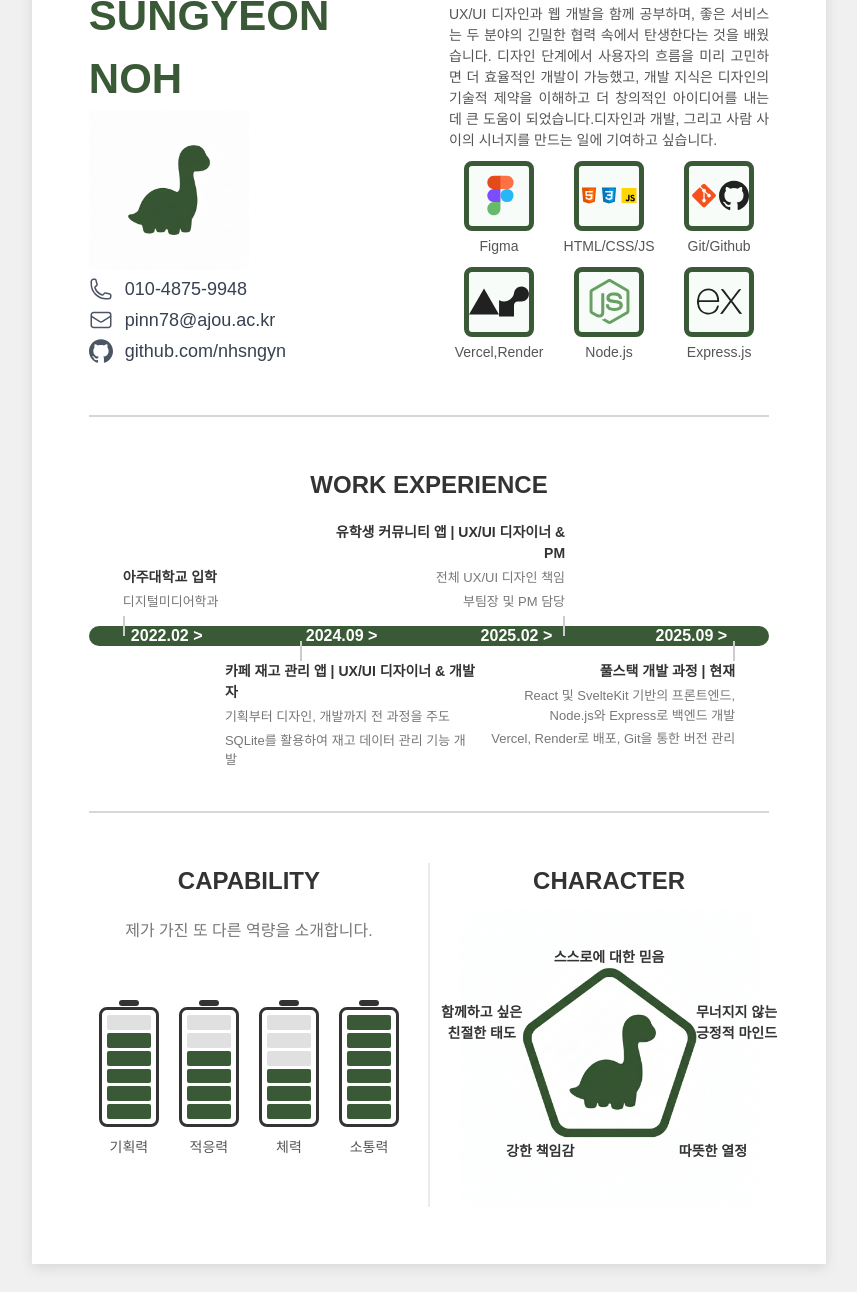
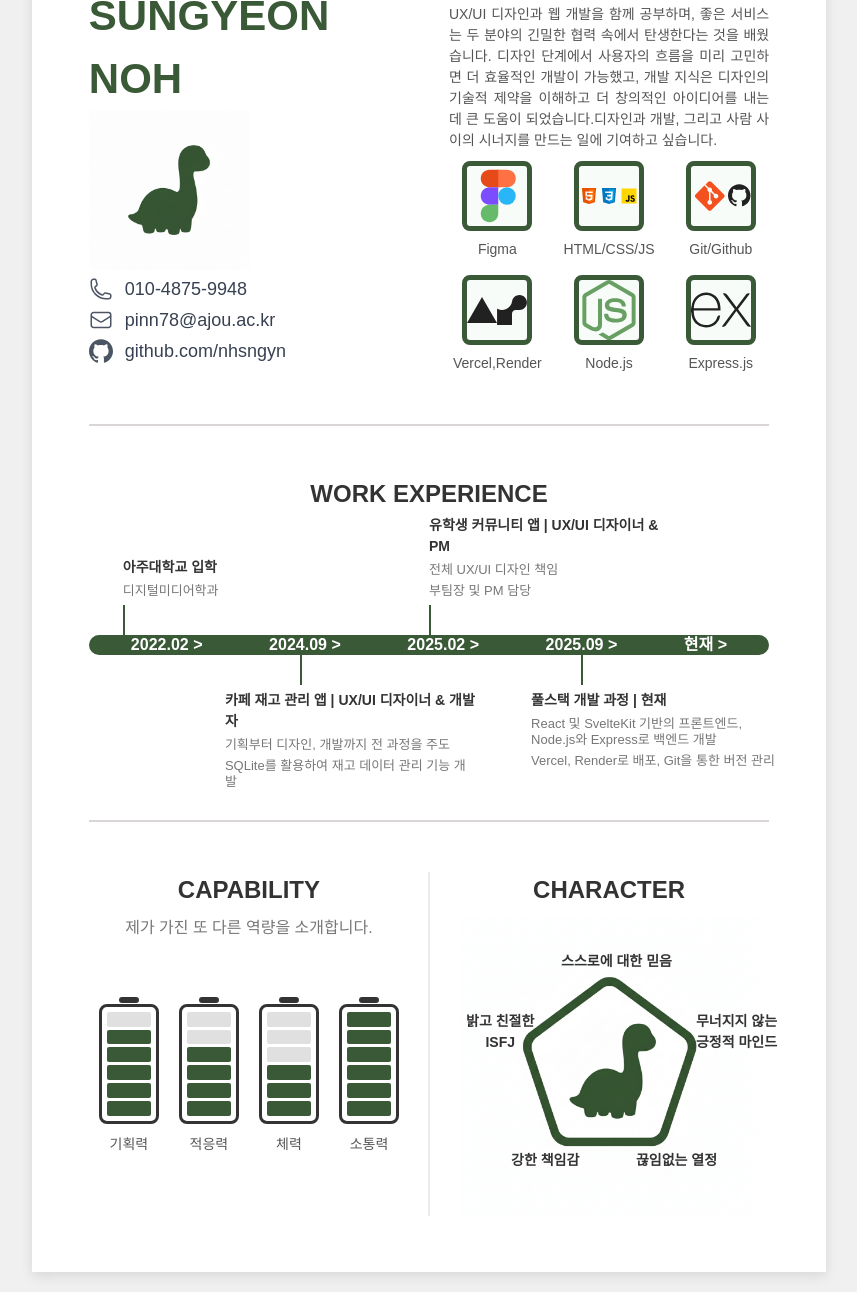
Before and after one commit to nhsngyn/id-resume_infographic, a plain HTML site: page index.html in a window 1280 px wide. Shown: the part 127-1419 px from the top of the page, without its empty margins (211-1068 px from the left). Drawn offline with nearby package versions, Linux system fonts and the light colour scheme; a web font is replaced by a local one.

Commit message:
마무리

```diff
--- a/index.html
+++ b/index.html
@@ -283,28 +283,41 @@
             <span class="timeline-point">2024.09 ></span>
             <span class="timeline-point">2025.02 ></span>
             <span class="timeline-point">2025.09 ></span>
+            <span class="timeline-point">현재 ></span>
           </div>
+
           <div class="event top event-1">
+            <div class="event-content">
               <h3>아주대학교 입학</h3>
               <p>디지털미디어학과</p>
             </div>
+          </div>
+
           <div class="event bottom event-2">
+            <div class="event-content">
               <h3>카페 재고 관리 앱 | UX/UI 디자이너 & 개발자</h3>
               <p>기획부터 디자인, 개발까지 전 과정을 주도</p>
               <p>SQLite를 활용하여 재고 데이터 관리 기능 개발</p>
             </div>
+          </div>
+
           <div class="event top event-3">
+            <div class="event-content">
               <h3>유학생 커뮤니티 앱 | UX/UI 디자이너 & PM</h3>
               <p>전체 UX/UI 디자인 책임</p>
               <p>부팀장 및 PM 담당</p>
             </div>
+          </div>
+
           <div class="event bottom event-4">
+            <div class="event-content">
               <h3>풀스택 개발 과정 | 현재</h3>
               <p>
                 React 및 SvelteKit 기반의 프론트엔드, Node.js와 Express로 백엔드
                 개발
               </p>
               <p>Vercel, Render로 배포, Git을 통한 버전 관리</p>
+            </div>
           </div>
         </div>
       </section>
@@ -377,11 +390,9 @@
             <span class="character-trait trait-2"
               >무너지지 않는<br />긍정적 마인드</span
             >
-            <span class="character-trait trait-3">따뜻한 열정</span>
+            <span class="character-trait trait-3">끊임없는 열정</span>
             <span class="character-trait trait-4">강한 책임감</span>
-            <span class="character-trait trait-5"
-              >함께하고 싶은<br />친절한 태도</span
-            >
+            <span class="character-trait trait-5">밝고 친절한<br />ISFJ</span>
           </div>
         </section>
       </div>
--- a/style.css
+++ b/style.css
@@ -39,6 +39,21 @@
         margin-top: 10px;
       }
 
+            /* === 섹션 공통 === */
+      .section-title {
+        text-align: center;
+        font-size: 24px;
+        font-weight: 700;
+        margin-bottom: 8px;
+        position: relative;
+      }
+      .section-divider {
+        border: none;
+        height: 2px;
+        background-color: #dbd6d6;
+        margin: 50px 0;
+      }
+
       .profile-section,
       .skills-section,
       .capability-section,
@@ -75,22 +90,7 @@
         gap: 0.2rem;
       }
 
-      /* === 섹션 공통 === */
-      .section-title {
-        text-align: center;
-        font-size: 24px;
-        font-weight: 700;
-        margin-bottom: 8px;
-        position: relative;
-      }
-      .section-divider {
-        border: none;
-        height: 2px;
-        background-color: #dbd6d6;
-        margin: 50px 0;
-      }
-
-      /* === SKILL 섹션 (수정된 부분) === */
+      /* === SKILL 섹션  === */
       .skills-description {
         font-size: 14px;
         color: #555;
@@ -101,40 +101,34 @@
       .skills-grid {
         display: grid;
         grid-template-columns: repeat(3, 1fr);
-        gap: 10px;
+        gap: 15px;
         text-align: center;
       }
       .skill-item {
         transition: transform 0.2s ease-in-out;
       }
       .skill-item:hover {
-        transform: scale(1.15); /* 커서 올리면 커지는 효과 */
+        transform: scale(1.1);
       }
       .skill-item p {
         font-size: 14px;
         color: #555;
-        margin-top: 5px;
+        margin-top: 8px;
       }
       .skill-icon-square {
-        width: 70px; /* 너비 */
-        height: 70px; /* 높이 */
-        border-radius: 8px; /* 약간 둥근 사각형 (원하지 않으면 0으로) */
-        border: 5px solid #3a5936; /* 초록색 테두리 */
+        width: 70px;
+        height: 70px;
+        border-radius: 8px;
+        border: 5px solid #3a5936;
         display: flex;
         justify-content: center;
         align-items: center;
         margin: 0 auto;
-        background-color: #f7fcf9; /* 내부 배경색 */
+        background-color: #f7fcf9;
         overflow: hidden; /* SVG가 밖으로 나가지 않도록 */
       }
-      .skill-icon-square svg {
-        /* SVG 선택자도 변경 */
-        width: 45px; /* SVG 크기 조절 */
-        height: 45px;
-        fill: #3a5936; /* SVG 색상 (일부 로고는 자체 색상 가짐) */
-      }
 
-/* === WORK EXPERIENCE (타임라인) === */
+/* === WORK EXPERIENCE  === */
       .timeline {
         position: relative;
         height: 250px;
@@ -167,24 +161,23 @@
   position: absolute;
   width: 250px;
 }
-      .event::before { /* 세로 연결선 */
+.event-content {
+  transition: transform 0.3s ease-in-out;
+}
+
+.event-content:hover {
+  transform: scale(1.2);
+  z-index: 10; /* 커졌을 때 다른 요소 위에 오도록 z-index 유지 */
+}
+
+.event::before {
+  /* 세로 연결선 */
   content: "";
   position: absolute;
   width: 2px;
-        height: 20px;
-        background-color: #ccc;
-      }
-      .event.top {
-        bottom: 150px;
-      }
-      .event.bottom {
-        top: 150px;
-      }
-      .event.top::before {
-        bottom: -25px;
-      }
-      .event.bottom::before {
-        top: -20px;
+  height: 30px;
+  background-color: #3a5936;
+  z-index: 5;
 }
 .event h3 {
   font-size: 14px;
@@ -193,15 +186,25 @@
 .event p {
   font-size: 13px;
   color: #777;
-        margin-top: 4px;
-        line-height: 1.5;
+  margin-top: 5px;
+  line-height: 1.25;
   white-space: normal;
 }
 
-      /* --- 이 부분이 핵심 수정사항입니다 --- */
+      .event.top {
+        bottom: 170px;
+      }
+      .event.bottom {
+        top: 170px;
+      }
+      .event.top::before {
+        bottom: -35px;
+      }
+      .event.bottom::before {
+        top: -35px;
+      }
 
-      /* 왼쪽 항목들: 왼쪽 정렬 */
-      .event-1, .event-2 {
+      .event-1, .event-2,.event-3, .event-4 {
         text-align: left;
       }
       .event-1::before{
@@ -210,18 +213,19 @@
       .event-2::before {
         left: 30%;
       }
+      .event-3::before {
+        left: 0%;
+      }
+      .event-4::before {
+        left: 20%;
+      }
+
       .event-1 { left: 5%; }
       .event-2 { left: 20%; }
 
-      /* 오른쪽 항목들: 오른쪽 정렬 */
-      .event-3, .event-4 {
-        text-align: right;
-      }
-      .event-3::before, .event-4::before {
-        right: 0; /* 연결선을 오른쪽으로 이동 */
-      }
-      .event-3 { right: 30%; } /* left 대신 right 속성 사용 */
-      .event-4 { right: 5%; }  /* left 대신 right 속성 사용 */
+
+      .event-3 { left: 50%; }
+      .event-4 { left: 65%; }
 
       /* === 하단부 (Capability & Character) === */
 .bottom-container {
@@ -229,10 +233,10 @@
     gap: 40px;
     align-items: flex-start;
     margin-top: 10px;
-    position: relative; /* <-- 이 부분을 추가 */
+    position: relative;
 }
 
-/* 구분선 추가: .bottom-container의 자식으로 가상 요소를 생성 */
+/* 구분선 추가 */
 .bottom-container::after {
     content: '';
     position: absolute;
@@ -252,7 +256,6 @@
     .capability-tagline {
         font-size: 16px;
         color: #777;
-        margin-top: 20px;
       }
       .battery-item {
         width: 60px;
@@ -312,27 +315,25 @@
         left: 0;
         width: 100%;
         height: 100%;
-        object-fit: cover; /* 이미지가 컨테이너를 꽉 채우도록 설정 */
-        border-radius: 15px; /* 이미지 모서리를 둥글게 */
+        object-fit: cover;
       }
 
-      /* 기존 character-trait 규칙은 그대로 유지됩니다 */
       .character-trait {
         position: absolute;
         font-size: 14px;
         font-weight: 800;
-
         padding: 5px 12px;
-
         color: #333;
         text-align: center;
-        /* z-index를 추가하여 텍스트가 이미지 위로 오도록 합니다 */
         z-index: 1;
+        transition: transform 0.3s ease-in-out;
+      }
+      .character-trait:hover {
+  transform: scale(1.15);
 }
       .trait-1 {
-        top: 35px;
-        left: 50%;
-        transform: translateX(-50%);
+        top: 10%;
+        left: 30%;
       }
       .trait-2 {
         top: 30%;
@@ -340,13 +341,13 @@
       }
       .trait-3 {
         bottom: 40px;
-        right: 0px;
+        right: 30px;
       }
       .trait-4 {
         bottom: 40px;
-        left: 35px;
+        left: 40px;
       }
       .trait-5 {
         top: 30%;
-        left: -30px;
+        left: -5px;
       }
```
Also changed, not shown: index.js (deleted). Lines whose indentation alone changed are shown as unchanged.
